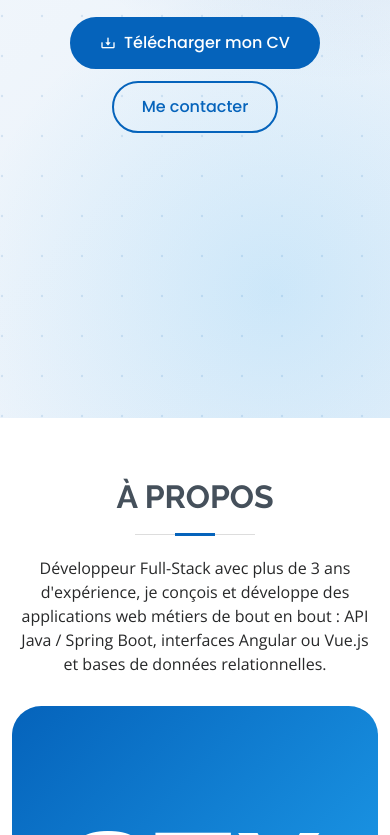
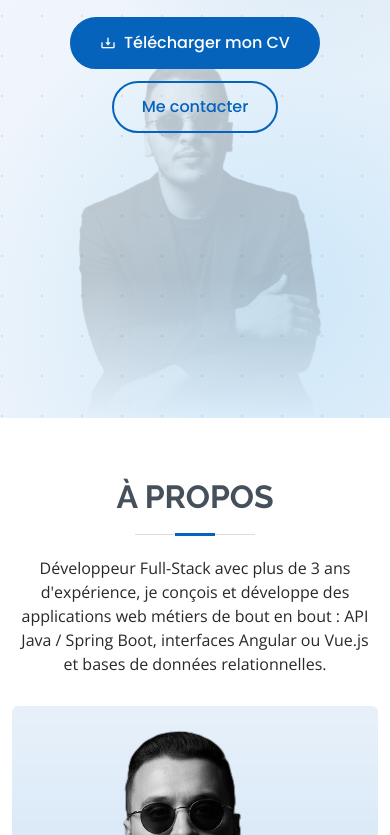
Before and after one commit to salimtahayacine/salimtahayacine.github.io, a plain HTML site: page index.html in a window 390 px wide. Shown: the part 426-1261 px from the top of the page. Drawn offline with nearby package versions, Linux system fonts and the light colour scheme.

Commit message:
Ajoute la vraie photo de Salim dans le hero et la section À propos
- Hero (version actuelle) : photo détourée posée sur le dégradé bleu,
  avec un fondu en bas ; en filigrane derrière le texte sur mobile
- À propos : photo sur fond dégradé à la place de l'avatar « STY »
- v2 : photo ajoutée dans la section À propos (thèmes sombre et clair)

Co-Authored-By: Claude Opus 5.5 <noreply@anthropic.com>
Claude-Session: https://claude.ai/code/session_01VmxMnm9QvGs13E6qSq18X5

```diff
--- a/assets/css/style.css
+++ b/assets/css/style.css
@@ -346,6 +346,33 @@ h6 {
 
 #hero .container {
   position: relative;
+  z-index: 2;
+}
+
+/* Photo de Salim, posée sur le dégradé */
+#hero:after {
+  content: "";
+  position: absolute;
+  right: 4%;
+  bottom: 0;
+  width: min(48vw, 680px);
+  height: 92%;
+  background: url("../img/salim-cutout.webp") right bottom / contain no-repeat;
+  -webkit-mask-image: linear-gradient(to top, transparent 0%, #000 22%);
+  mask-image: linear-gradient(to top, transparent 0%, #000 22%);
+  z-index: 1;
+  pointer-events: none;
+}
+
+@media (max-width: 992px) {
+  #hero:after {
+    right: 50%;
+    transform: translateX(50%);
+    width: 100%;
+    height: 75%;
+    background-position: center bottom;
+    opacity: 0.18;
+  }
 }
 
 #hero .hero-actions {
--- a/index.html
+++ b/index.html
@@ -23,6 +23,7 @@
   <link href="assets/img/favicon.svg" rel="icon" type="image/svg+xml">
   <link href="assets/img/favicon.png" rel="alternate icon" type="image/png">
   <link href="assets/img/apple-touch-icon.png" rel="apple-touch-icon">
+  <link rel="preload" as="image" href="assets/img/salim-cutout.webp" type="image/webp">
 
   <!-- Google Fonts -->
   <link href="https://fonts.googleapis.com/css?family=Open+Sans:300,300i,400,400i,600,600i,700,700i|Raleway:300,300i,400,400i,500,500i,600,600i,700,700i|Poppins:300,300i,400,400i,500,500i,600,600i,700,700i&display=swap" rel="stylesheet">
@@ -103,7 +104,7 @@
 
         <div class="row">
           <div class="col-lg-4">
-            <img src="assets/img/avatar.svg" class="img-fluid" alt="Salim Taha Yacine" width="400" height="400">
+            <img src="assets/img/salim-profile.jpg" class="img-fluid rounded" alt="Photo de Salim Taha Yacine" width="600" height="600">
           </div>
           <div class="col-lg-8 pt-4 pt-lg-0 content">
             <h3>Développeur Full-Stack Web &amp; Mobile</h3>
```
Also changed, not shown: v2/index.html (+1 -0 lines), v2/style.css (+8 -0 lines), assets/img/avatar.svg (deleted), assets/img/salim-cutout.webp (added), assets/img/salim-profile.jpg (added).
